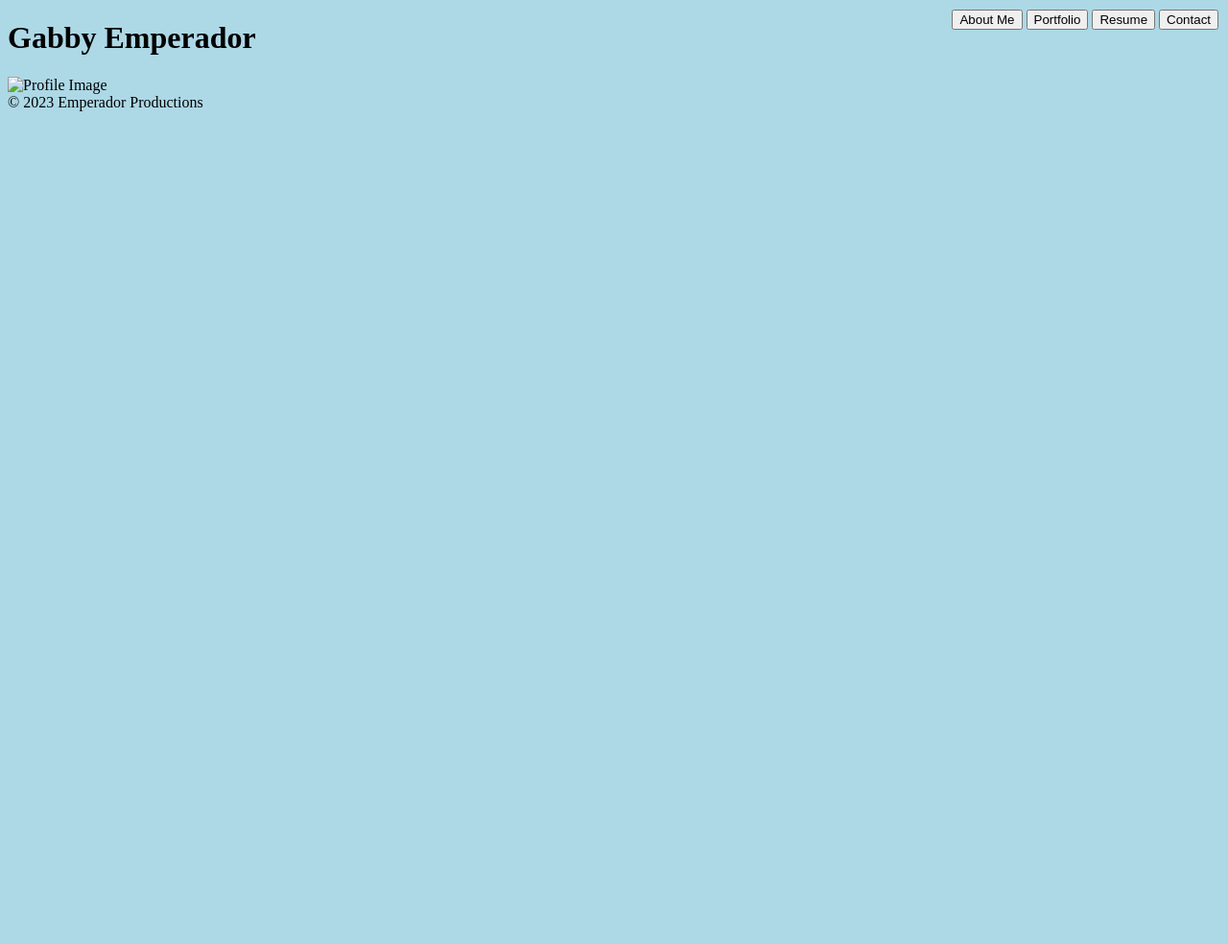
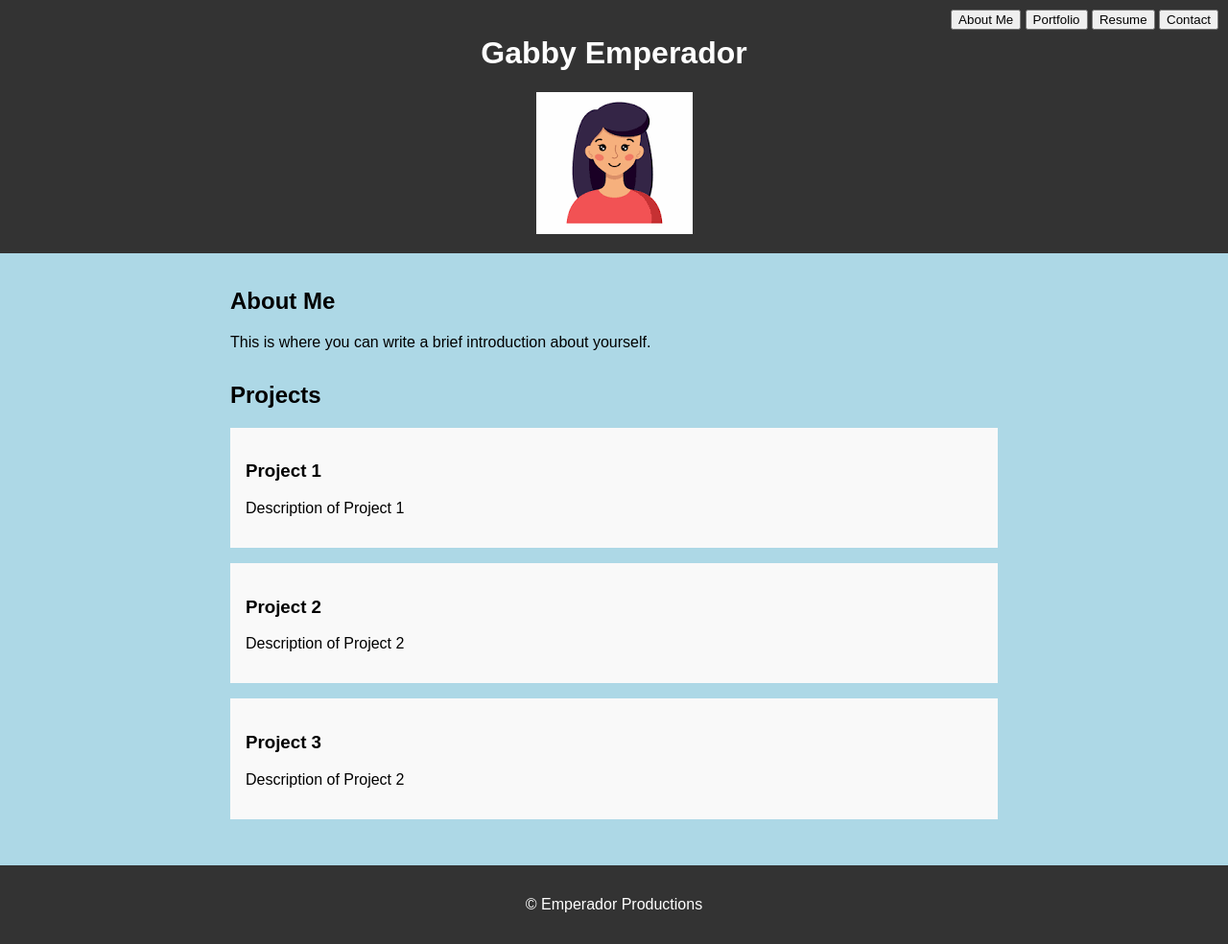
Before and after one commit to gemperador/portfolio, a plain HTML site: page index.html in a window 1280 px wide. Shown: the whole page at 96% size. Before the commit the page ends 800 px from the top, so only its background shows below. Drawn offline with Linux system fonts and the light colour scheme; files that its build step writes are made by us from their sources.

Commit message:
buttons and sections created

```diff
--- a/assets/style.css
+++ b/assets/style.css
@@ -25,3 +25,38 @@ body {
       font-size: 12px;
     }
   }
+  body {
+    font-family: Arial, sans-serif;
+    margin: 0;
+    padding: 0;
+}
+
+header {
+    background-color: #333;
+    color: white;
+    text-align: center;
+    padding: 1rem 0;
+}
+
+main {
+    max-width: 800px;
+    margin: 0 auto;
+    padding: 1rem;
+}
+
+section {
+    margin-bottom: 2rem;
+}
+
+.project {
+    background-color: #f9f9f9;
+    padding: 1rem;
+    margin-bottom: 1rem;
+}
+
+footer {
+    background-color: #333;
+    color: white;
+    text-align: center;
+    padding: 1rem 0;
+}
--- a/index.html
+++ b/index.html
@@ -4,14 +4,14 @@
   <head>
     <meta charset="UTF-8">
     <title>Gabby Emperador</title>
-    <link rel="stylesheet" href="./assets/css/style.css">
+    <link rel="stylesheet" href="./assets/style.css">
   </head>
 
   <body>
     <header>
       <!-- Headers -->
       <h1>Gabby Emperador</h1>
-      <img src="img/download.png" alt="Profile Image">
+      <img src="assets/img/download.png" alt="Profile Image">
     </header>
 
     <div class="button-container">
@@ -20,9 +20,29 @@
         <button id="button3">Resume</button>
         <button id="button4">Contact</button>
     </div>
-
-    <footer class="text-center">
-        © 2023 Emperador Productions
-    </footer>
+      <main>
+          <section id="about">
+              <h2>About Me</h2>
+              <p>This is where you can write a brief introduction about yourself.</p>
+          </section>
+          <section id="projects">
+              <h2>Projects</h2>
+              <div class="project">
+                  <h3>Project 1</h3>
+                  <p>Description of Project 1</p>
+              </div>
+              <div class="project">
+                  <h3>Project 2</h3>
+                  <p>Description of Project 2</p>
+              </div>
+              <div class="project">
+                <h3>Project 3</h3>
+                <p>Description of Project 2</p>
+            </div>
+          </section>
+      </main>
+      <footer>
+          <p>&copy; Emperador Productions</p>
+      </footer>
 </body>
 </html>
```
